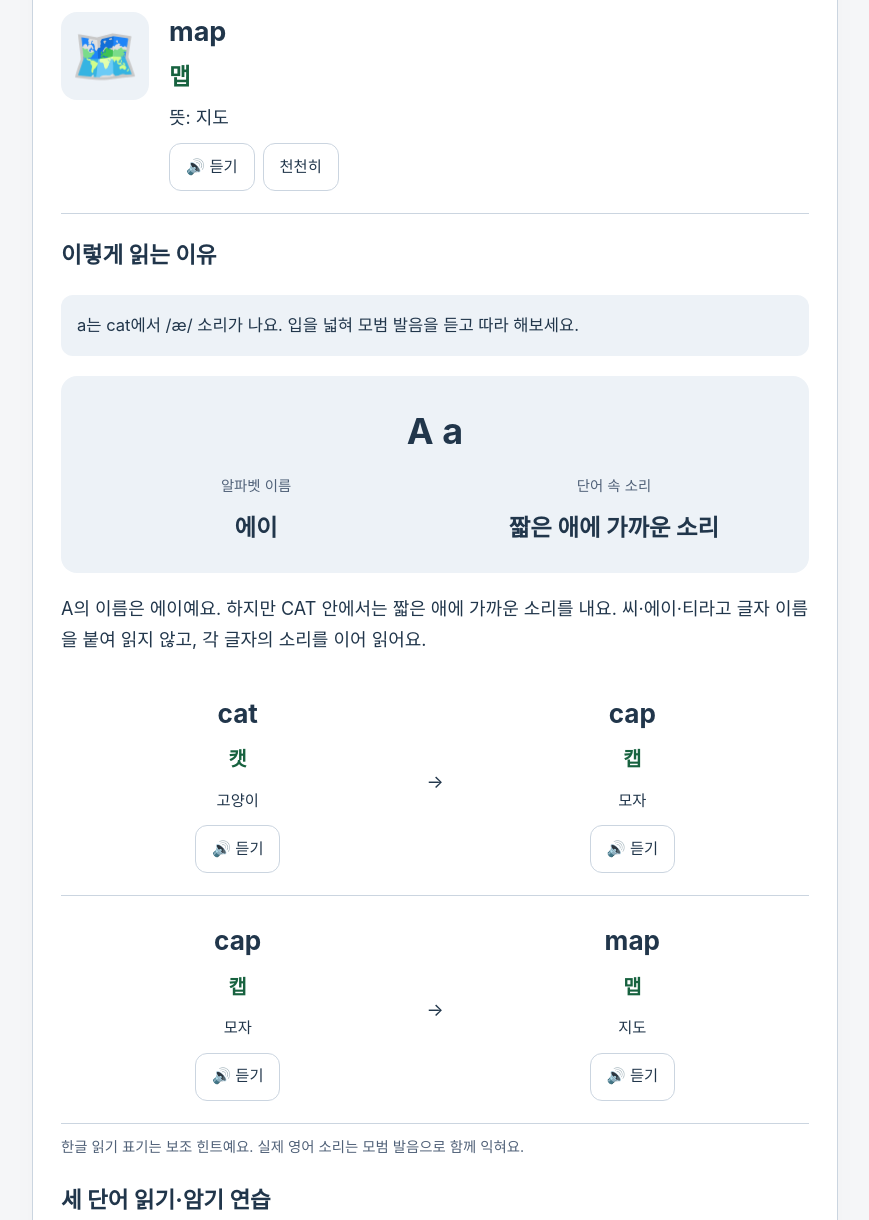
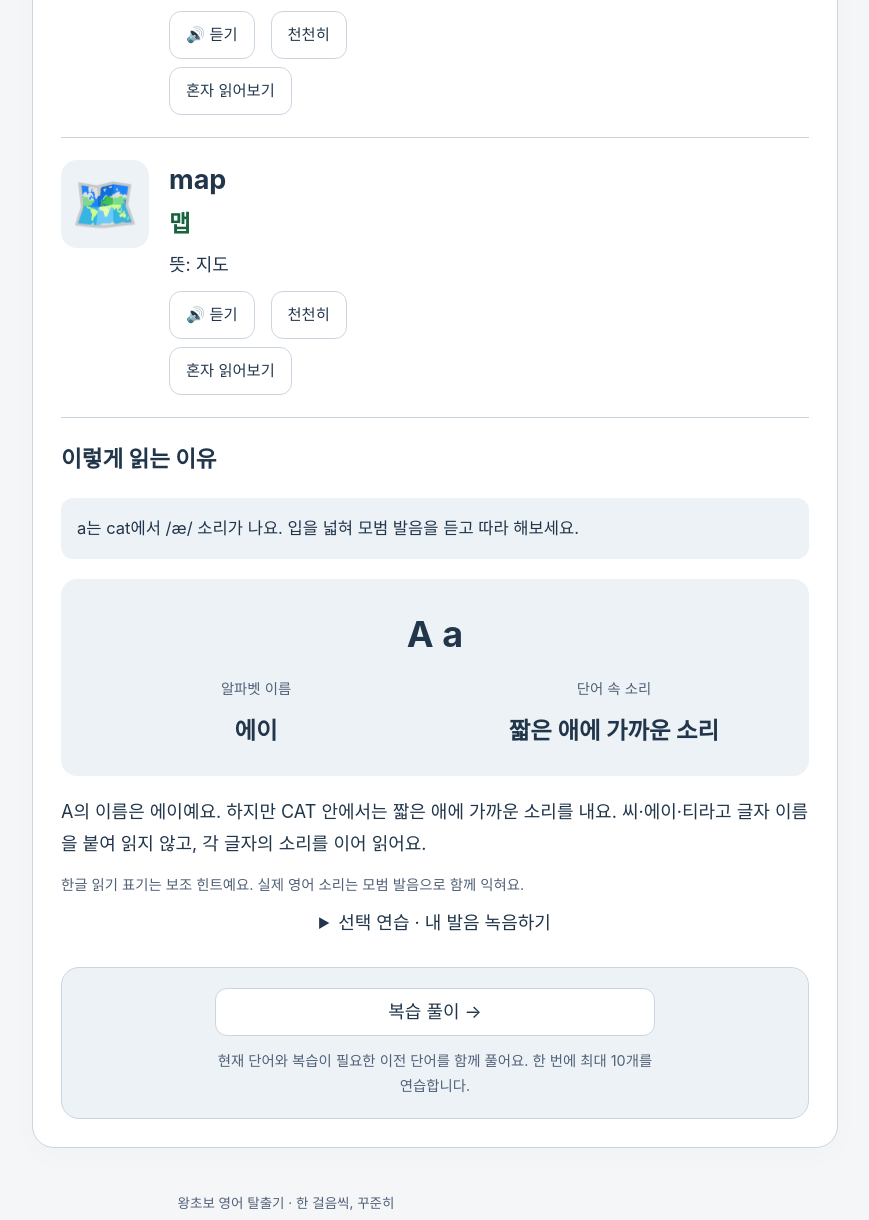
Before and after one commit to sseri77/english-escape, a website: page docs/index.html in a window 1280 px wide. Shown: the part 1229-2449 px from the top of the page, without its empty margins (354-1223 px from the left). Drawn offline with Linux system fonts and the light colour scheme.

Commit message:
Merge recall practice into word cards and remove redundant comparisons

```diff
--- a/docs/assets/app.css
+++ b/docs/assets/app.css
@@ -76,3 +76,5 @@ aside .lesson-controls button{width:100%;flex:none}
  #page-quiz .explanation-picture{font-size:2.4rem}
  #page-quiz .explanation-word h3{font-size:1.35rem}
 }
+
+.teaching-practice{display:flex;flex-wrap:wrap;gap:8px;margin-top:8px}.teaching-practice button{margin:0}.teaching-audio{display:flex;gap:8px;flex-wrap:wrap}.teaching-word .teaching-practice~p:empty{display:none}
--- a/docs/assets/app.js
+++ b/docs/assets/app.js
@@ -171,26 +171,30 @@ function renderGuide(){
  document.querySelectorAll('[data-lesson-step]').forEach(p=>p.hidden=Number(p.dataset.lessonStep)!==lessonStep&&!(lessonStep===0&&p.dataset.lessonStep==='1'));
  $('lesson-location').textContent=`수업 ${steps.indexOf(lessonStep)+1} / 4 · ${titles[steps.indexOf(lessonStep)]}`;
  $('base-word-overview').replaceChildren();
- for(const u of stageUnits().filter(u=>u.role==='base')){
-  const row=el('article',undefined,'teaching-word');const picture=el('div',u.picture,'teaching-picture');picture.setAttribute('role','img');picture.setAttribute('aria-label',u.meaning);const body=el('div');body.append(el('h3',u.text),el('p',u.reading,'reading-hint'),el('p','뜻: '+u.meaning),btn('🔊 듣기',()=>speak(u.text)),btn('천천히',()=>speak(u.text,.65)));row.append(picture,body);$('base-word-overview').append(row);
- }
+ for(const u of stageUnits().filter(u=>u.role==='base'))$('base-word-overview').append(teachingCard(u));
  $('sound-card').replaceChildren();if(info.letter){const card=el('div',undefined,'sound-card');card.append(el('div',info.letter,'sound-title'));const columns=el('div',undefined,'sound-columns');for(const [label,value]of[['알파벳 이름',info.name],['단어 속 소리',info.sound]]){const cell=el('div');cell.append(el('p',label),el('strong',value));columns.append(cell);}card.append(columns);$('sound-card').append(card);}
  $('teacher-explain').textContent=info.explain||level.rule;
  $('reading-comparisons').replaceChildren();for(const pair of info.pairs){const row=el('div',undefined,'comparison'),grid=el('div',undefined,'comparison-grid');for(let j=0;j<2;j++){if(j)grid.append(el('span','→'));const k=j*3,cell=el('div');cell.append(el('strong',pair[k]),el('p',pair[k+1],'reading-hint'),el('p',pair[k+2]),btn('🔊 듣기',()=>speak(pair[k])));grid.append(cell);}row.append(grid);$('reading-comparisons').append(row);}
  $('lesson-back').parentElement.hidden=lessonStep===0;
- renderSelfReading();renderGateCheck('base');renderGateCheck('application');
+ renderGateCheck('base');renderGateCheck('application');
  $('mastery-list').replaceChildren();for(const u of stageUnits()){const p=progress(u.id),row=el('div',undefined,'mastery-row');row.append(el('span',`${u.text} · ${u.reading} (${u.role==='base'?'기본':'응용'})`),el('strong',p.streak===L.MASTERY?'통과 ✓':'연습 중'));$('mastery-list').append(row);}
 }
-function renderSelfReading(){
- const list=stageUnits().filter(u=>u.role==='base'),seen=lessonState().seen;const u=list.find(x=>!seen.includes(x.id))||list[selfIndex%3],card=el('div',undefined,'self-card');
- card.append(el('p',`세 단어 연습 ${seen.length} / 3개 확인`,'small muted'),el('h4',u.text));const answer=el('div');answer.hidden=true;answer.append(el('p',u.reading,'reading-hint'),el('p','뜻: '+u.meaning),el('p',window.READING_LESSONS[u.level].explain||levels[u.level-1].rule,'small'));
- const confirm=btn('이 단어 읽기·뜻 확인 완료 →',()=>{
+function teachingCard(u){
+ const row=el('article',undefined,'teaching-word');row.dataset.unit=u.id;
+ const picture=el('div',u.picture,'teaching-picture');picture.setAttribute('role','img');picture.setAttribute('aria-label',u.meaning);
+ const body=el('div'),hint=el('div',undefined,'teaching-answer');hint.append(el('p',u.reading,'reading-hint'),el('p','뜻: '+u.meaning));
+ const audio=el('div',undefined,'teaching-audio');audio.append(btn('🔊 듣기',()=>speak(u.text)),btn('천천히',()=>speak(u.text,.65)));
+ const learned=lessonState().seen.includes(u.id),status=el('p',learned?'연습 완료 ✓':'','small muted');
+ const start=btn(learned?'다시 읽어보기':'혼자 읽어보기',()=>{hint.hidden=true;audio.hidden=true;picture.style.visibility='hidden';picture.setAttribute('aria-hidden','true');start.hidden=true;reveal.hidden=false;status.textContent='영어를 보고 읽는 법과 뜻을 떠올려보세요.';});
+ start.dataset.action='practice';
+ const reveal=btn('정답 확인',()=>{hint.hidden=false;audio.hidden=false;picture.style.visibility='';picture.removeAttribute('aria-hidden');reveal.hidden=true;confirm.hidden=false;status.textContent='내가 읽은 소리와 뜻이 맞는지 확인하세요.';});reveal.hidden=true;reveal.dataset.action='reveal';
+ const confirm=btn('이 단어 연습 완료',()=>{
   if(!change(s=>{const lesson=s.lessons[u.level]||L.blankLesson();if(!lesson.seen.includes(u.id))lesson.seen.push(u.id);if(lesson.seen.length===3)lesson.phase=Math.max(lesson.phase,2);s.lessons[u.level]=lesson;}))return;
-  const next=list.findIndex(x=>!lessonState().seen.includes(x.id));
-  if(next<0){lessonStep=2;renderLesson();toast('세 단어 연습 완료! 기본 문제를 풀어보세요.');}else{selfIndex=next;current=list[next].id;renderLesson();}
- },'primary wide');confirm.hidden=true;
- const reveal=btn('읽는 법과 뜻 확인',()=>{answer.hidden=false;reveal.hidden=true;confirm.hidden=false;});
- card.append(reveal,btn('🔊 듣고 확인',()=>{answer.hidden=false;reveal.hidden=true;confirm.hidden=false;speak(u.text);}),answer,confirm);$('self-reading').replaceChildren(card);
+  if(lessonState().seen.length===3){lessonStep=2;renderLesson();toast('세 단어 연습 완료! 기본 문제를 풀어보세요.');}
+  else renderLesson();
+ },'primary');confirm.hidden=true;confirm.dataset.action='complete';
+ const practice=el('div',undefined,'teaching-practice');practice.append(start,reveal,confirm);
+ body.append(el('h3',u.text),hint,audio,practice,status);row.append(picture,body);return row;
 }
 function renderGateCheck(role){
  const list=stageUnits().filter(u=>u.role===role),category=role==='base'?'basic':'application',saved=lessonState();
--- a/docs/assets/reading-data.js
+++ b/docs/assets/reading-data.js
@@ -6,24 +6,7 @@ window.READING_LESSONS={
       "캡",
       "맵"
     ],
-    "pairs": [
-      [
-        "cat",
-        "캣",
-        "고양이",
-        "cap",
-        "캡",
-        "모자"
-      ],
-      [
-        "cap",
-        "캡",
-        "모자",
-        "map",
-        "맵",
-        "지도"
-      ]
-    ],
+    "pairs": [],
     "letter": "A a",
     "name": "에이",
     "sound": "짧은 애에 가까운 소리",
@@ -35,24 +18,7 @@ window.READING_LESSONS={
       "넷",
       "헨"
     ],
-    "pairs": [
-      [
-        "pen",
-        "펜",
-        "펜",
-        "hen",
-        "헨",
-        "암탉"
-      ],
-      [
-        "net",
-        "넷",
-        "그물",
-        "pet",
-        "펫",
-        "반려동물"
-      ]
-    ],
+    "pairs": [],
     "letter": "E e",
     "name": "이",
     "sound": "짧은 에에 가까운 소리",
--- a/docs/index.html
+++ b/docs/index.html
@@ -1,10 +1,10 @@
-<!doctype html><html lang="ko"><head><meta charset="utf-8"><meta name="viewport" content="width=device-width, initial-scale=1, viewport-fit=cover"><meta name="theme-color" content="#142c45"><meta name="description" content="나의 속도로 익히는 파닉스. 50단계 단어와 문장 읽기, 반복 퀴즈."><meta name="apple-mobile-web-app-capable" content="yes"><meta name="apple-mobile-web-app-title" content="왕초보 영어"><title>왕초보 영어 탈출기</title><link rel="manifest" href="./manifest.webmanifest"><link rel="apple-touch-icon" href="./assets/icon-180.png"><link rel="icon" href="./assets/icon.svg"><link rel="stylesheet" href="./assets/app.css?v=15"><script defer src="./assets/curriculum.js?v=15"></script><script defer src="./assets/reading-data.js?v=15"></script><script defer src="./assets/applications.js?v=15"></script><script defer src="./assets/core.js?v=15"></script><script defer src="./assets/app.js?v=15"></script></head>
+<!doctype html><html lang="ko"><head><meta charset="utf-8"><meta name="viewport" content="width=device-width, initial-scale=1, viewport-fit=cover"><meta name="theme-color" content="#142c45"><meta name="description" content="나의 속도로 익히는 파닉스. 50단계 단어와 문장 읽기, 반복 퀴즈."><meta name="apple-mobile-web-app-capable" content="yes"><meta name="apple-mobile-web-app-title" content="왕초보 영어"><title>왕초보 영어 탈출기</title><link rel="manifest" href="./manifest.webmanifest"><link rel="apple-touch-icon" href="./assets/icon-180.png"><link rel="icon" href="./assets/icon.svg"><link rel="stylesheet" href="./assets/app.css?v=16"><script defer src="./assets/curriculum.js?v=16"></script><script defer src="./assets/reading-data.js?v=16"></script><script defer src="./assets/applications.js?v=16"></script><script defer src="./assets/core.js?v=16"></script><script defer src="./assets/app.js?v=16"></script></head>
 <body><a class="skip" href="#main">학습으로 이동</a><header class="header"><a class="brand" href="./"><img src="./assets/icon.svg" alt="" width="44" height="44"><span>왕초보 영어 탈출기<small>작은 소리부터, 나의 속도로</small></span></a><span class="local-tag">기기에 자동 저장</span></header>
 <div id="storage-warning" class="warning" role="alert" hidden></div><div id="toast" role="status" aria-live="polite"></div>
 <div class="topbar"><nav class="tabs" aria-label="메뉴"><button data-page="learn" aria-current="page">📖 학습</button><button data-page="quiz">✏️ 복습</button><button data-page="words">🔎 단어장</button><button data-page="stats">📊 통계</button><button data-page="settings">⚙ 설정</button></nav><button id="refresh-page" type="button" aria-label="새로고침" title="새로고침">↻</button></div>
 <main id="main"><section id="page-learn" class="page"><div class="intro"><p class="eyebrow">읽는 즐거움의 시작</p><h1>영어를 읽는 법부터,<br>차근차근 배워요.</h1><p>기본 3개 배우기·읽기 연습 → 기본 문제 → 응용 2개 → 5개 숙달.</p></div><div class="study-layout"><aside><label for="level-select">오늘 배울 단계</label><select id="level-select"></select><p id="level-progress" class="muted"></p><div class="lesson-controls"><button id="lesson-back">← 이전 내용</button></div></aside><article class="card lesson"><p id="level-kind" class="eyebrow"></p><h2 id="level-title"></h2><p id="course-message" class="rule" role="status" hidden></p><div id="lesson-steps" class="lesson-steps" aria-label="수업 순서"></div><p id="lesson-location" class="small muted" role="status"></p>
-<section data-lesson-step="0"><h3>1. 먼저 세 단어를 배워요</h3><div id="base-word-overview"></div><h3>이렇게 읽는 이유</h3><p id="level-rule" class="rule"></p><div id="sound-card"></div><p id="teacher-explain"></p><div id="reading-comparisons"></div><p class="small muted">한글 읽기 표기는 보조 힌트예요. 실제 영어 소리는 모범 발음으로 함께 익혀요.</p></section>
-<section data-lesson-step="1" hidden><h3>세 단어 읽기·암기 연습</h3><p>단어를 혼자 읽고, 읽는 법과 뜻을 확인해주세요. 세 단어를 모두 연습하면 기본 문제로 넘어갑니다.</p><div id="self-reading"></div><details><summary>그림과 설명 다시 보기 · 녹음 연습</summary><div id="picture" class="picture" role="img"></div><h3 id="study-text" lang="en"></h3><p id="study-reading" class="reading-hint"></p><p id="study-meaning" class="meaning"></p><div id="study-parts" class="letter-strip" aria-label="글자 순서대로 이어 읽기"></div><p id="study-progress" class="muted"></p><div class="actions"><button id="listen" class="primary">🔊 발음 듣기</button><button id="listen-slow">천천히 듣기</button></div><p id="speech-status" class="muted" role="status"></p><details class="recording"><summary>🎤 내 발음 확인 · 녹음으로 비교</summary><p>모범 발음을 듣고 직접 읽어보세요. 이 버전은 자동 채점 대신 내 녹음과 비교하는 연습을 제공합니다.</p><button id="record">🎤 녹음 시작</button><button id="record-cancel" hidden>녹음 취소</button><p id="record-status" role="status"></p><audio id="record-playback" controls hidden aria-label="내 발음 다시 듣기"></audio><button id="record-delete" hidden>내 녹음 삭제</button><p class="small muted">녹음은 기기에만 머물며, 단어를 바꾸거나 화면을 닫으면 삭제됩니다.</p></details></details></section>
+<section data-lesson-step="0"><h3>1. 먼저 세 단어를 배워요</h3><p class="small muted">그림과 소리로 배운 뒤, 각 카드의 ‘혼자 읽어보기’로 연습하세요. 세 단어를 마치면 기본 문제로 넘어가요.</p><div id="base-word-overview"></div><h3>이렇게 읽는 이유</h3><p id="level-rule" class="rule"></p><div id="sound-card"></div><p id="teacher-explain"></p><div id="reading-comparisons"></div><p class="small muted">한글 읽기 표기는 보조 힌트예요. 실제 영어 소리는 모범 발음으로 함께 익혀요.</p></section>
+<section data-lesson-step="1" hidden><details><summary>선택 연습 · 내 발음 녹음하기</summary><div id="picture" class="picture" role="img"></div><h3 id="study-text" lang="en"></h3><p id="study-reading" class="reading-hint"></p><p id="study-meaning" class="meaning"></p><div id="study-parts" class="letter-strip" aria-label="글자 순서대로 이어 읽기"></div><p id="study-progress" class="muted"></p><div class="actions"><button id="listen" class="primary">🔊 발음 듣기</button><button id="listen-slow">천천히 듣기</button></div><p id="speech-status" class="muted" role="status"></p><details class="recording"><summary>🎤 내 발음 확인 · 녹음으로 비교</summary><p>모범 발음을 듣고 직접 읽어보세요. 이 버전은 자동 채점 대신 내 녹음과 비교하는 연습을 제공합니다.</p><button id="record">🎤 녹음 시작</button><button id="record-cancel" hidden>녹음 취소</button><p id="record-status" role="status"></p><audio id="record-playback" controls hidden aria-label="내 발음 다시 듣기"></audio><button id="record-delete" hidden>내 녹음 삭제</button><p class="small muted">녹음은 기기에만 머물며, 단어를 바꾸거나 화면을 닫으면 삭제됩니다.</p></details></details></section>
 <section data-lesson-step="2" hidden><h3>2. 배운 세 단어 확인</h3><p>세 단어를 모두 맞혀보세요. 틀리면 설명을 보고 같은 단어에 다시 도전합니다.</p><div id="lesson-basic-check"></div></section>
 <section data-lesson-step="3" hidden><h3>3. 처음 보는 응용문제 두 개</h3><p>방금 배운 읽기 규칙을 새로운 단어에 적용해보세요. 두 문제를 맞히면 총 다섯 단어로 숙달 훈련을 시작합니다.</p><div id="lesson-application-check"></div></section>
 <section data-lesson-step="4" hidden><h3>4. 다섯 단어 모두 익히기</h3><div id="mastery-list"></div><p>각 단어를 5회 연속 맞히면 통과해요. 다섯 개를 모두 통과하면 다음 단계가 자동으로 시작됩니다.</p><p class="small muted">2단계부터는 훈련 묶음마다 이전 단계에서 배운 문제 1~2개가 랜덤으로 섞여요. 모든 객관식 보기도 매번 섞습니다.</p></section>
--- a/docs/sw.js
+++ b/docs/sw.js
@@ -1,6 +1,6 @@
 'use strict';
-const CACHE='english-escape-static-v15';
-const FILES=['./','./index.html','./assets/app.css?v=15','./assets/app.js?v=15','./assets/core.js?v=15','./assets/reading-data.js?v=15','./assets/applications.js?v=15','./assets/curriculum.js?v=15','./assets/icon.svg','./assets/icon-180.png','./assets/icon-192.png','./assets/icon-512.png','./manifest.webmanifest'];
+const CACHE='english-escape-static-v16';
+const FILES=['./','./index.html','./assets/app.css?v=16','./assets/app.js?v=16','./assets/core.js?v=16','./assets/reading-data.js?v=16','./assets/applications.js?v=16','./assets/curriculum.js?v=16','./assets/icon.svg','./assets/icon-180.png','./assets/icon-192.png','./assets/icon-512.png','./manifest.webmanifest'];
 self.addEventListener('install',event=>event.waitUntil(caches.open(CACHE).then(cache=>cache.addAll(FILES)).then(()=>self.skipWaiting())));
 self.addEventListener('activate',event=>event.waitUntil(caches.keys().then(keys=>Promise.all(keys.filter(k=>k.startsWith('english-escape-static-')&&k!==CACHE).map(k=>caches.delete(k)))).then(()=>self.clients.claim())));
 self.addEventListener('fetch',event=>{const url=new URL(event.request.url);if(event.request.method!=='GET'||url.origin!==self.location.origin||!url.pathname.startsWith(new URL('./',self.location).pathname))return;if(event.request.mode==='navigate'){event.respondWith(fetch(event.request).catch(()=>caches.match('./index.html')));return;}event.respondWith(caches.match(event.request).then(cached=>cached||fetch(event.request)));});
```
Also changed, not shown: tests/browser-dom.test.cjs (+5 -3 lines).
